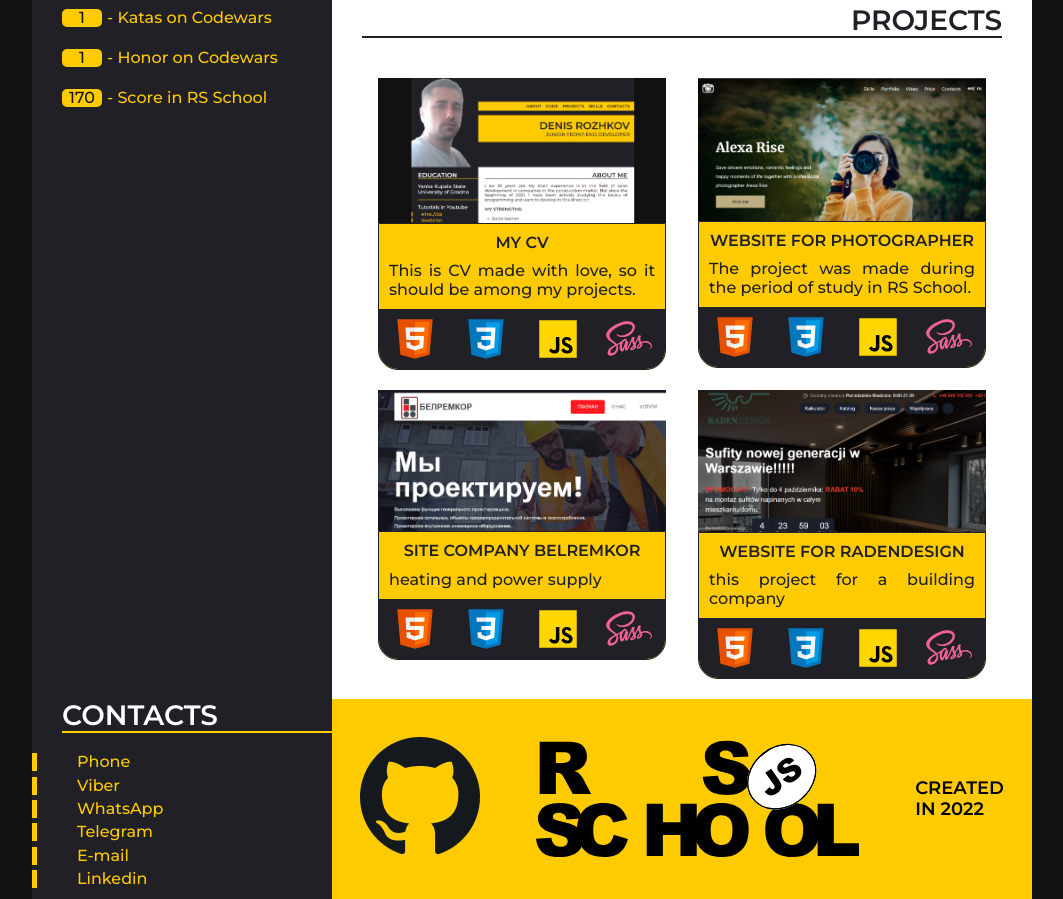
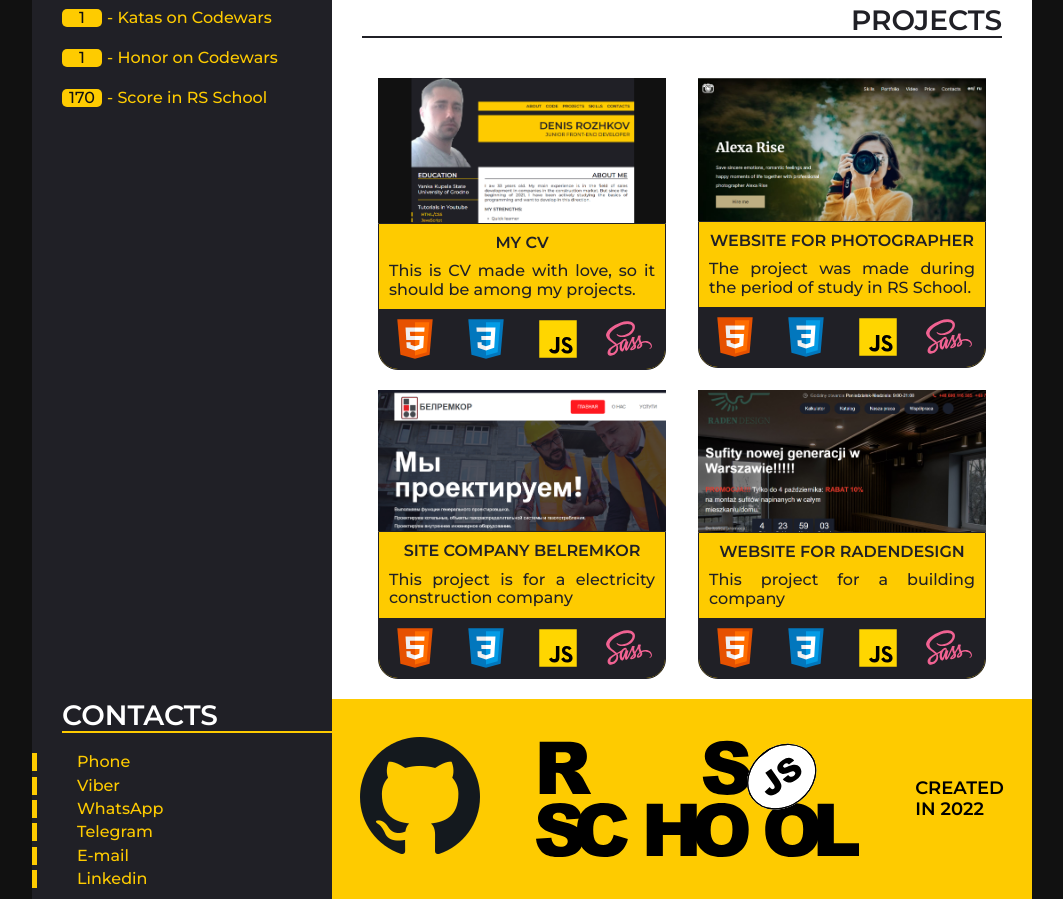
Before and after one commit to rdv123/my-cv, a plain HTML site: page index.html in a window 1280 px wide. Shown: the part 1374-2273 px from the top of the page, without its empty margins (108-1171 px from the left). Drawn offline with Linux system fonts and the light colour scheme; no server answers; files whose address does not match are found by name.

Commit message:
fix project description

```diff
--- a/index.html
+++ b/index.html
@@ -333,7 +333,7 @@
                                         site company belremkor
                                     </h4>
                                     <div class="projects__descr">
-                                        heating and power supply
+                                        This project is for a electricity construction company
                                     </div>
                                     <div class="projects-tech">
                                         <ul class="projects-tech__list">
@@ -362,7 +362,7 @@
                                         website for radendesign
                                     </h4>
                                     <div class="projects__descr">
-                                        this project for a building company
+                                        This project for a building company
                                     </div>
                                     <div class="projects-tech">
                                         <ul class="projects-tech__list">
```
